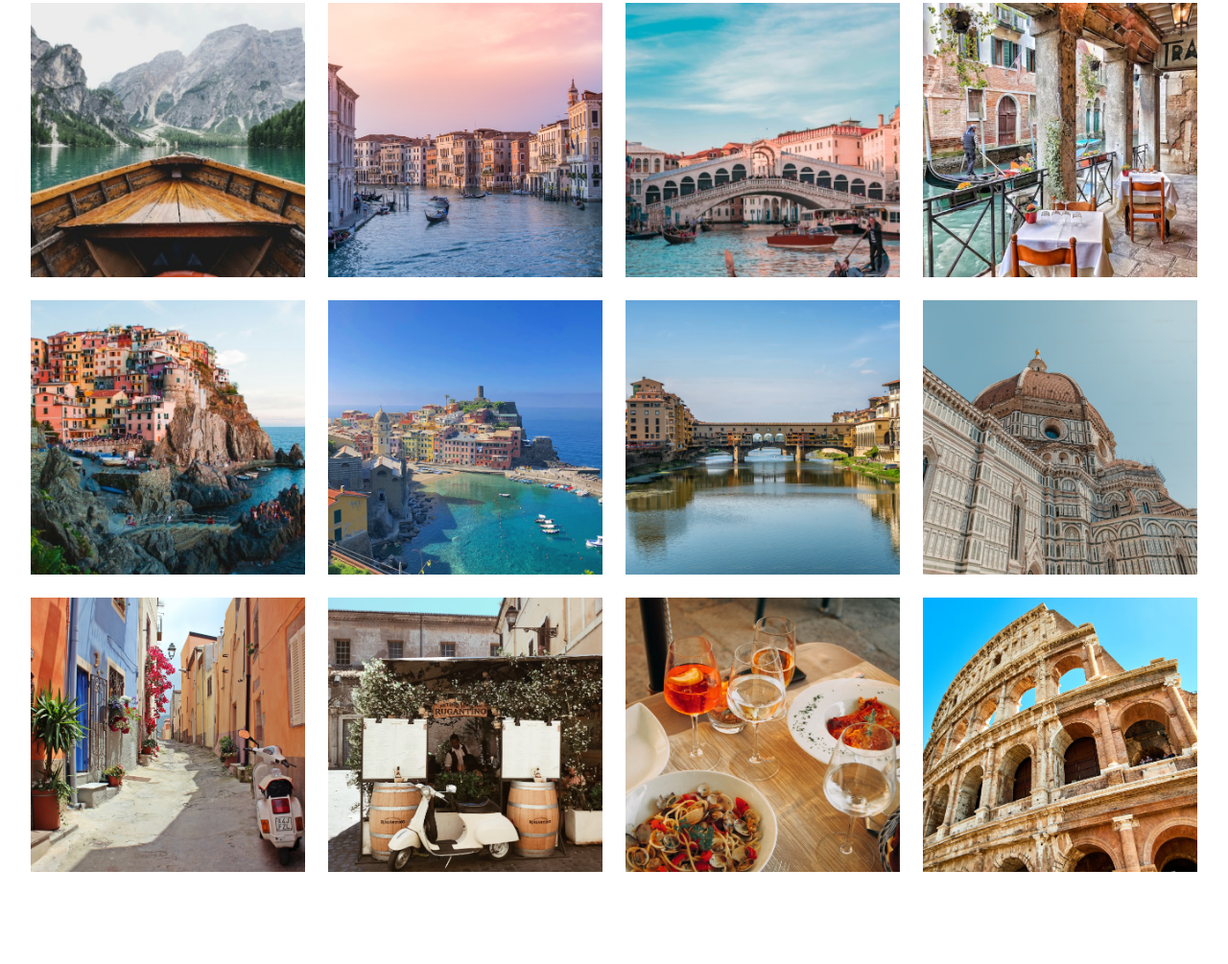
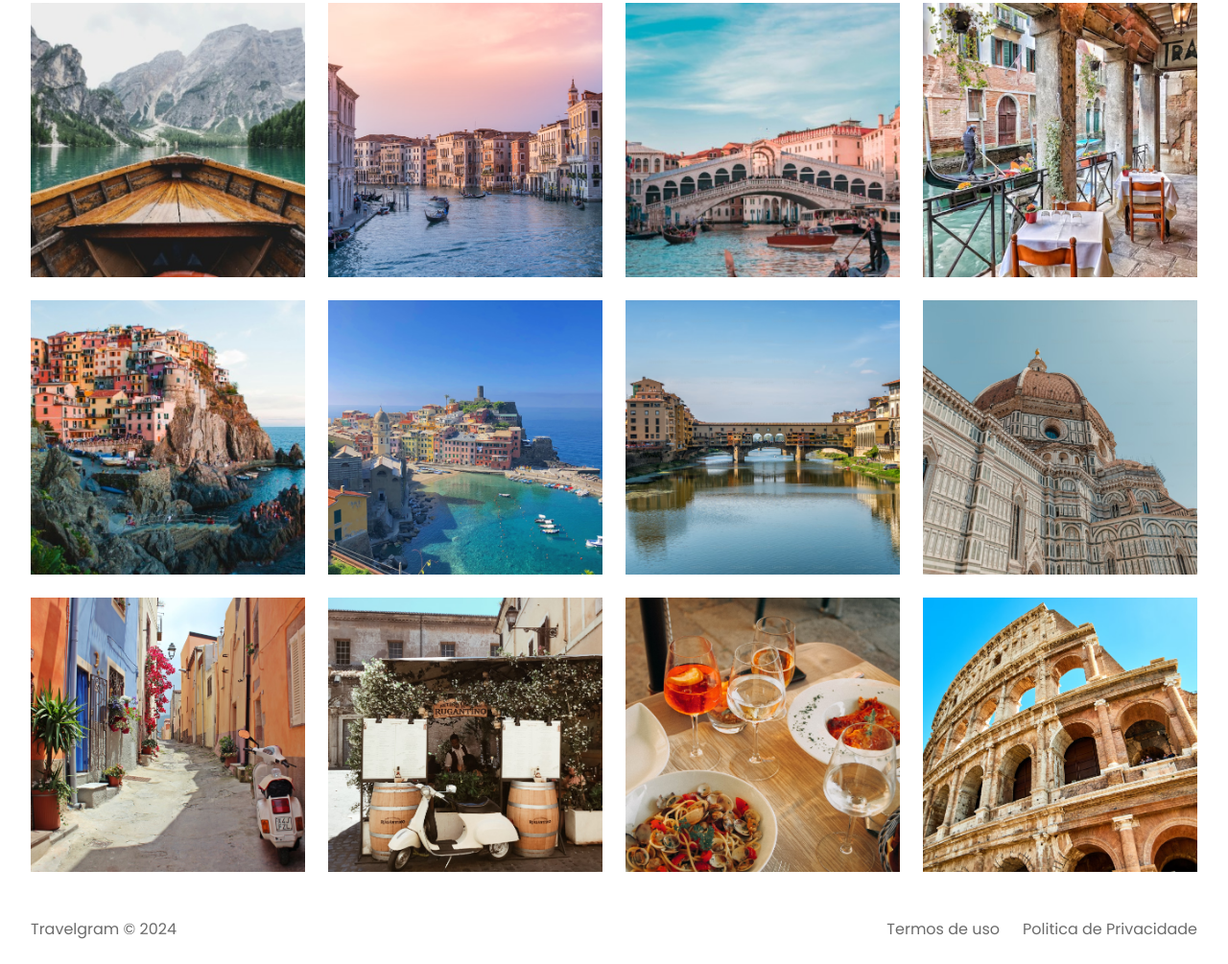
Before and after one commit to joaogabrielje/Projeto-travel, a plain HTML site: page index.html in a window 1280 px wide. Shown: the part 364-1369 px from the top of the page at 96% size. Before the commit the page ends 1297 px from the top, so only its background shows below. Drawn offline with Linux system fonts and the light colour scheme.

Commit message:
done footer

```diff
--- a/index.html
+++ b/index.html
@@ -78,5 +78,16 @@
     <img src="assets/images/Image 11.png" alt="">
     <img src="assets/images/Image 12.png" alt="">
   </main>
+  <footer class="container">
+    <span>
+      Travelgram &copy; 2024
+    </span>
+    <span>
+      Termos de uso
+    </span>
+    <span>
+      Politica de Privacidade
+    </span>
+  </footer>
 </body>
 </html>
--- /dev/null
+++ b/styles/footer.css
@@ -0,0 +1,9 @@
+footer{
+  display: flex;
+  padding-block: 24px;
+  gap: 24px;
+}
+
+footer span:nth-child(1) {
+ margin-right: auto;
+}
--- a/styles/index.css
+++ b/styles/index.css
@@ -2,3 +2,4 @@
 @import url(nav.css);
 @import url(header.css);
 @import url(main.css);
+@import url(footer.css);
--- a/styles/nav.css
+++ b/styles/nav.css
@@ -19,6 +19,6 @@ nav ul li:last-child img{
   height: 40px;
 }
 
-body div nav{
+body div img{
   border-radius: 50%;
 }
```
